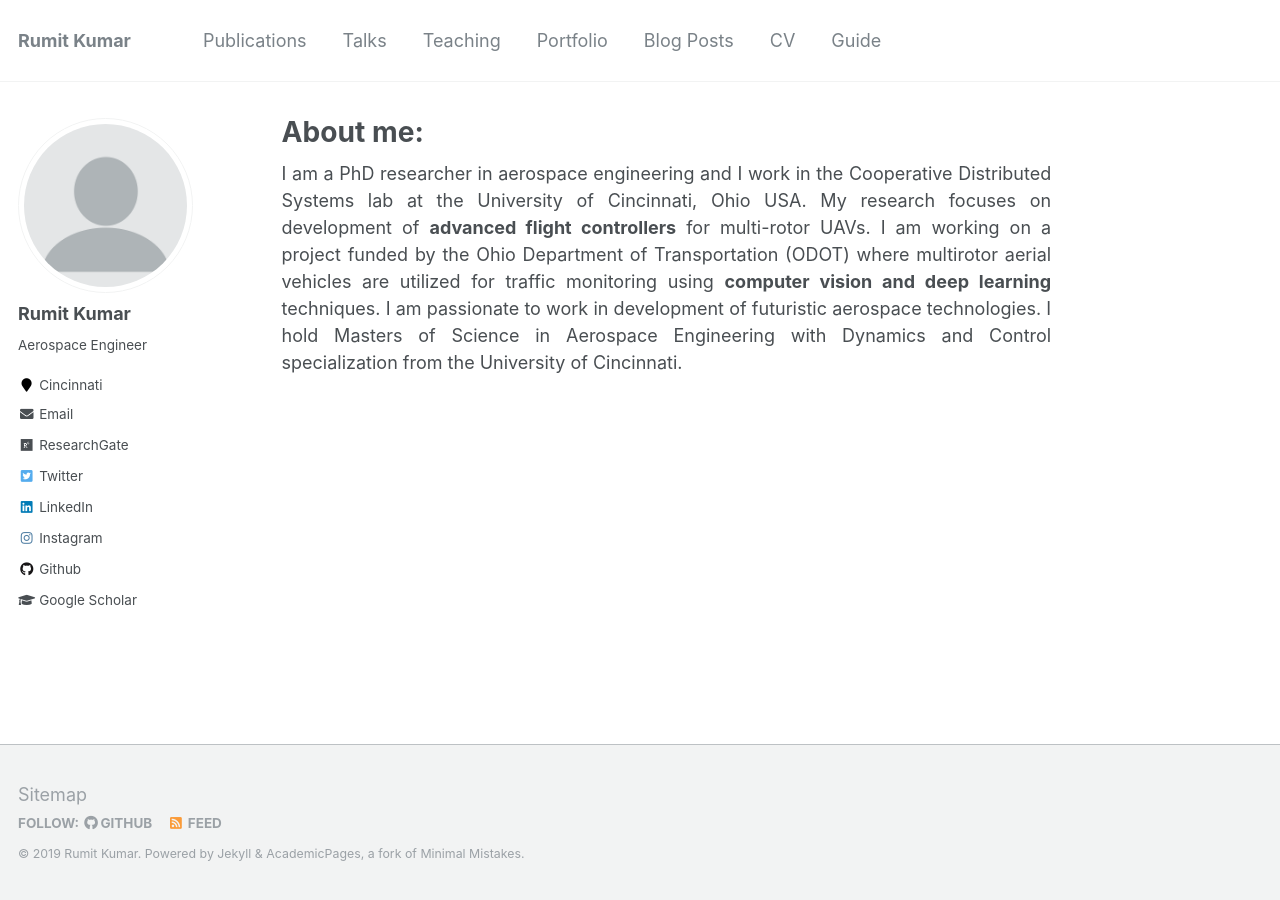
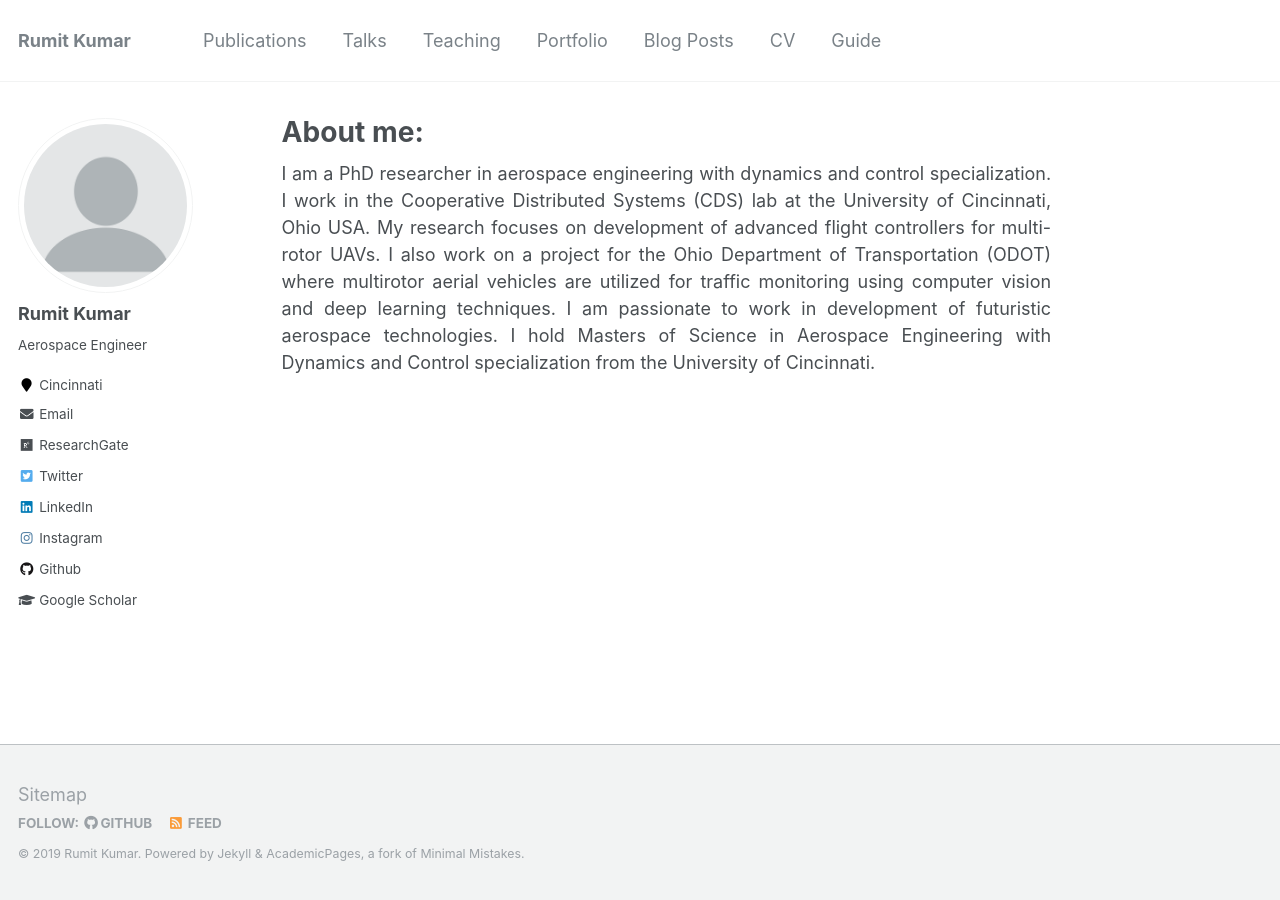
Before and after one commit to kumarrt/kumarrt.github.io, a Jekyll site: the page built from _pages/about.md, in a window 1280 px wide. Built offline with Jekyll 4.4.1, drawn with Linux system fonts in a browser that asks for light colours.

Commit message:
Update about.md

```diff
--- a/_pages/about.md
+++ b/_pages/about.md
@@ -7,5 +7,4 @@ redirect_from:
   - /about/
   - /about.html
 ---
-<div style="text-align: justify"> I am a PhD researcher in aerospace engineering and I work in the Cooperative Distributed Systems lab at the University of Cincinnati, Ohio USA. My research focuses on development of <strong>advanced flight controllers</strong>
- for multi-rotor UAVs.  I am working on a project funded by the Ohio Department of Transportation (ODOT) where multirotor aerial vehicles are utilized for traffic monitoring using <strong>computer vision and deep learning</strong> techniques. I am passionate to work in development of futuristic aerospace technologies. I hold Masters of Science in Aerospace Engineering with Dynamics and Control specialization from the University of Cincinnati. </div>
+<div style="text-align: justify"> I am a PhD researcher in aerospace engineering with dynamics and control specialization. I work in the Cooperative Distributed Systems (CDS) lab at the University of Cincinnati, Ohio USA. My research focuses on development of advanced flight controllers for multi-rotor UAVs.  I also work on a project for the Ohio Department of Transportation (ODOT) where multirotor aerial vehicles are utilized for traffic monitoring using computer vision and deep learning techniques. I am passionate to work in development of futuristic aerospace technologies. I hold Masters of Science in Aerospace Engineering with Dynamics and Control specialization from the University of Cincinnati. </div>
```
